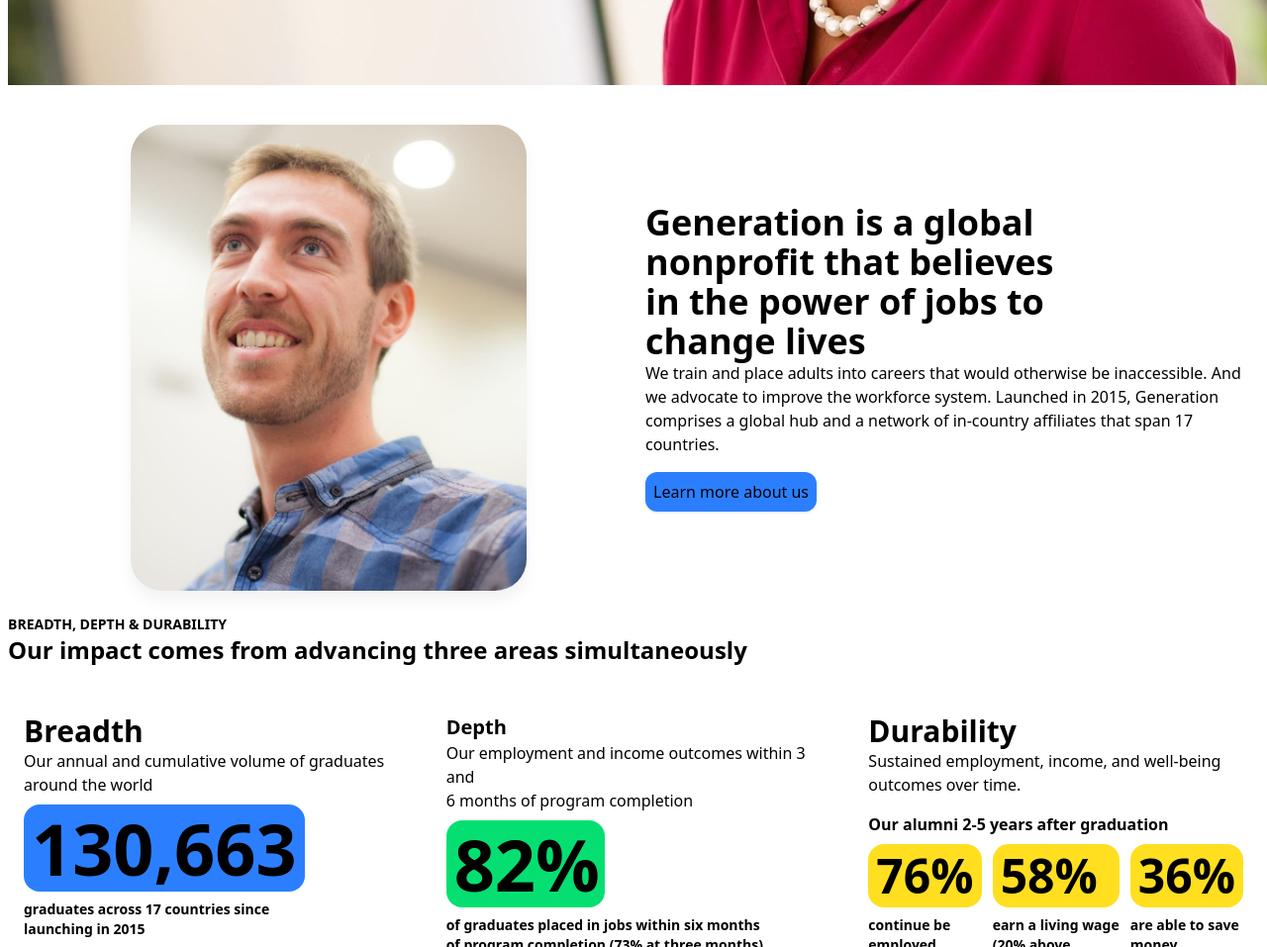
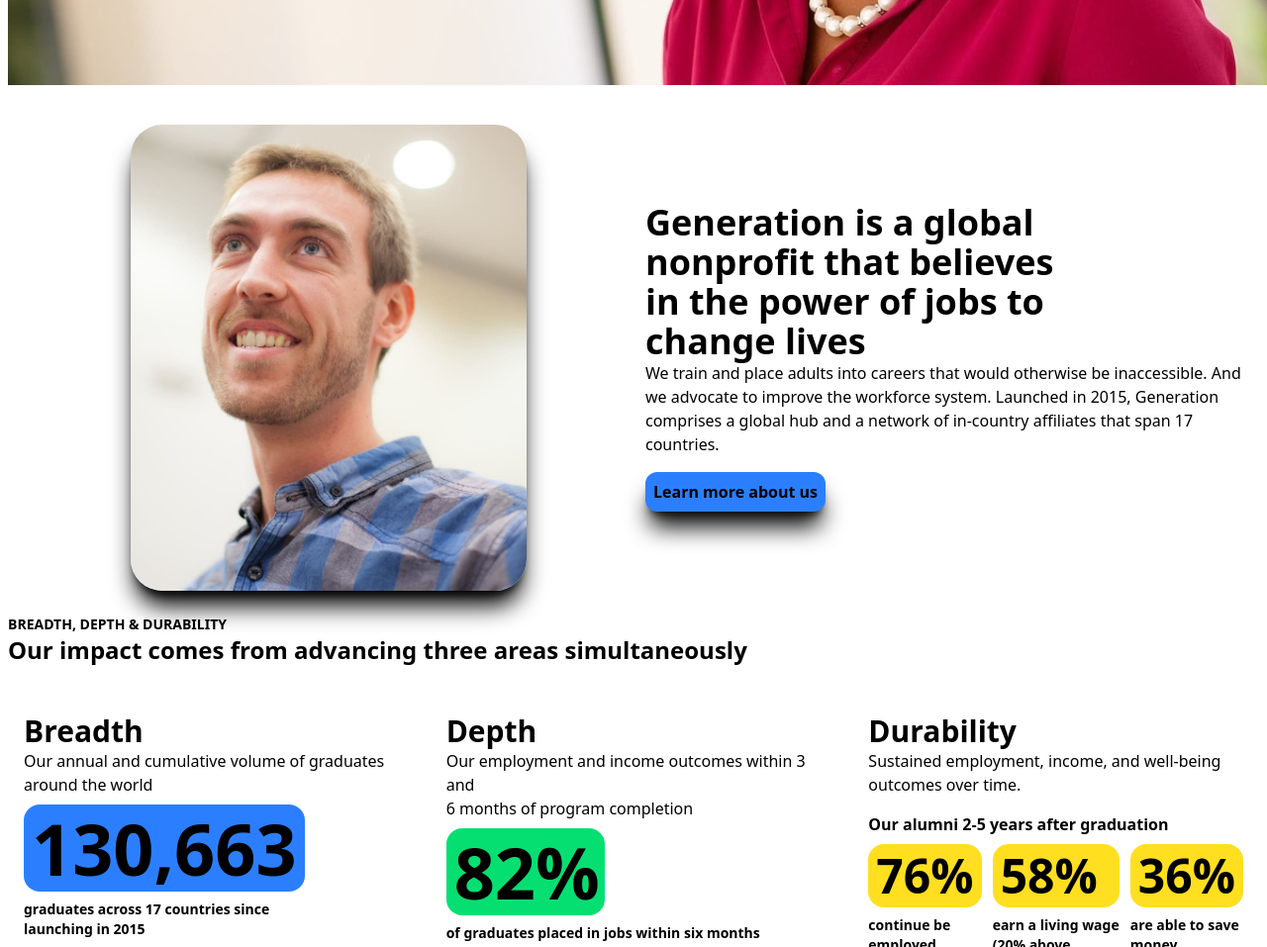
Before and after one commit to pipatpongzosp-lgtm/JSD12_week04, a plain HTML site: page 04_css_tailwind/webclasswork.html in a window 1280 px wide. Shown: the part 780-1737 px from the top of the page at 99% size. Drawn offline with nearby package versions, Linux system fonts and the light colour scheme.

Commit message:
test add shadow

```diff
--- a/04_css_tailwind/webclasswork.html
+++ b/04_css_tailwind/webclasswork.html
@@ -31,7 +31,7 @@
       <div class="w-1/2 h-auto grid-col-2 gap-x-7 flex justify-center">
         <div></div>
         <img
-          class="w-100 h-auto drop-shadow-xl/5 rounded-4xl"
+          class="w-100 h-auto shadow-black shadow-xl  rounded-4xl"
           src="../source/hesmile.jpg"
           alt="he smile"
         />
@@ -50,7 +50,7 @@
           Launched in 2015, Generation comprises a global hub and a network of
           in-country affiliates that span 17 countries.
         </p>
-        <button class="bg-blue-500 text-black p-2 rounded-xl shadow">
+        <button class="bg-blue-500 text-black p-2 rounded-xl font-bold shadow-xl shadow-black ">
           Learn more about us
         </button>
       </div>
@@ -85,7 +85,7 @@
           </div>
         </div>
         <div class="bg-white w-1/3 h-auto py-6 px-4 rounded-xl">
-          <h2 class="capitalize text-xl">depth</h2>
+          <h2 class="capitalize text-3xl">depth</h2>
           <p class="font-thin pb-2">
             Our employment and income outcomes within 3 and<br />
             6 months of program completion
```
Also changed, not shown: 04_css_tailwind/style.css (added), 1 other file.
